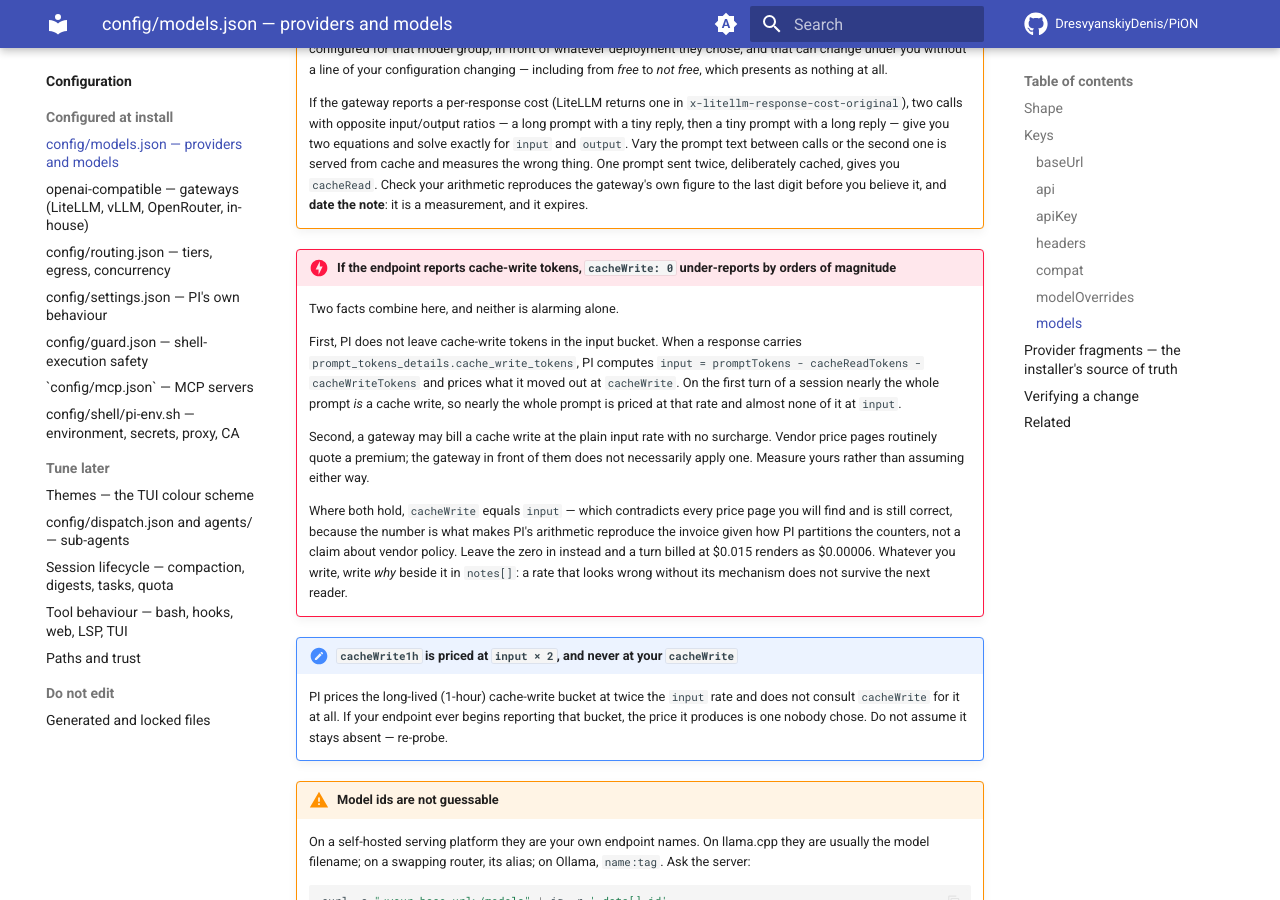
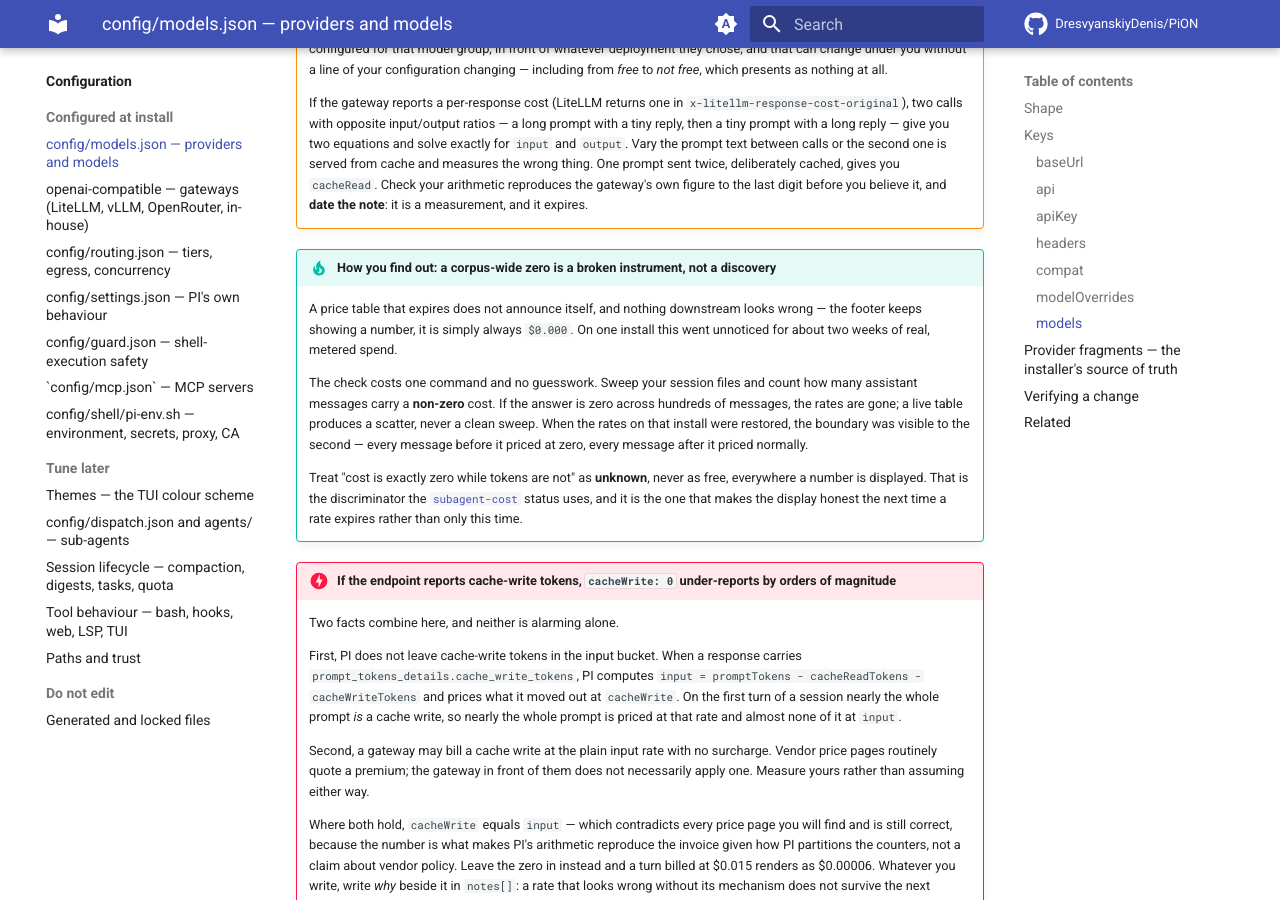
Before and after one commit to DresvyanskiyDenis/PiON, an MkDocs documentation site: the page built from docs/configuration/models.md, in a window 1280 px wide and 900 px high, scrolled down 5766 px. Built offline with MkDocs 1.6.1 and Material for MkDocs 9.7.7, drawn with Linux system fonts in a browser that asks for light colours; comment, search, counter and statistics services are not loaded.

Commit message:
docs(models): say how a dead rate table is detected, not only how it happens
The page already explains that an omitted or expired `cost` prices every call at
exactly zero and that nothing warns. What it did not say is how anyone finds out.
Nothing downstream looks wrong — the footer keeps showing a number, it is simply always
$0.000 — so on one install this ran about two weeks of metered spend unnoticed.

The check is one sweep: count assistant messages with a non-zero cost. A live table
scatters; a clean sweep of zeros across hundreds of messages is a broken instrument, not
a cheap fortnight. And the rule that outlives the anecdote: cost exactly zero against
non-zero tokens is unknown, never free, wherever a figure is shown.

```diff
--- a/docs/configuration/models.md
+++ b/docs/configuration/models.md
@@ -215,6 +215,22 @@ An explicit catalogue, for a **custom** provider only. Each entry:
     `cacheRead`. Check your arithmetic reproduces the gateway's own figure to the last digit before
     you believe it, and **date the note**: it is a measurement, and it expires.
 
+!!! tip "How you find out: a corpus-wide zero is a broken instrument, not a discovery"
+    A price table that expires does not announce itself, and nothing downstream looks wrong — the
+    footer keeps showing a number, it is simply always `$0.000`. On one install this went unnoticed
+    for about two weeks of real, metered spend.
+
+    The check costs one command and no guesswork. Sweep your session files and count how many
+    assistant messages carry a **non-zero** cost. If the answer is zero across hundreds of
+    messages, the rates are gone; a live table produces a scatter, never a clean sweep. When the
+    rates on that install were restored, the boundary was visible to the second — every message
+    before it priced at zero, every message after it priced normally.
+
+    Treat "cost is exactly zero while tokens are not" as **unknown**, never as free, everywhere a
+    number is displayed. That is the discriminator the
+    [`subagent-cost`](../extensions/subagent-cost.md) status uses, and it is the one that makes the
+    display honest the next time a rate expires rather than only this time.
+
 !!! danger "If the endpoint reports cache-write tokens, `cacheWrite: 0` under-reports by orders of magnitude"
     Two facts combine here, and neither is alarming alone.
 
```
